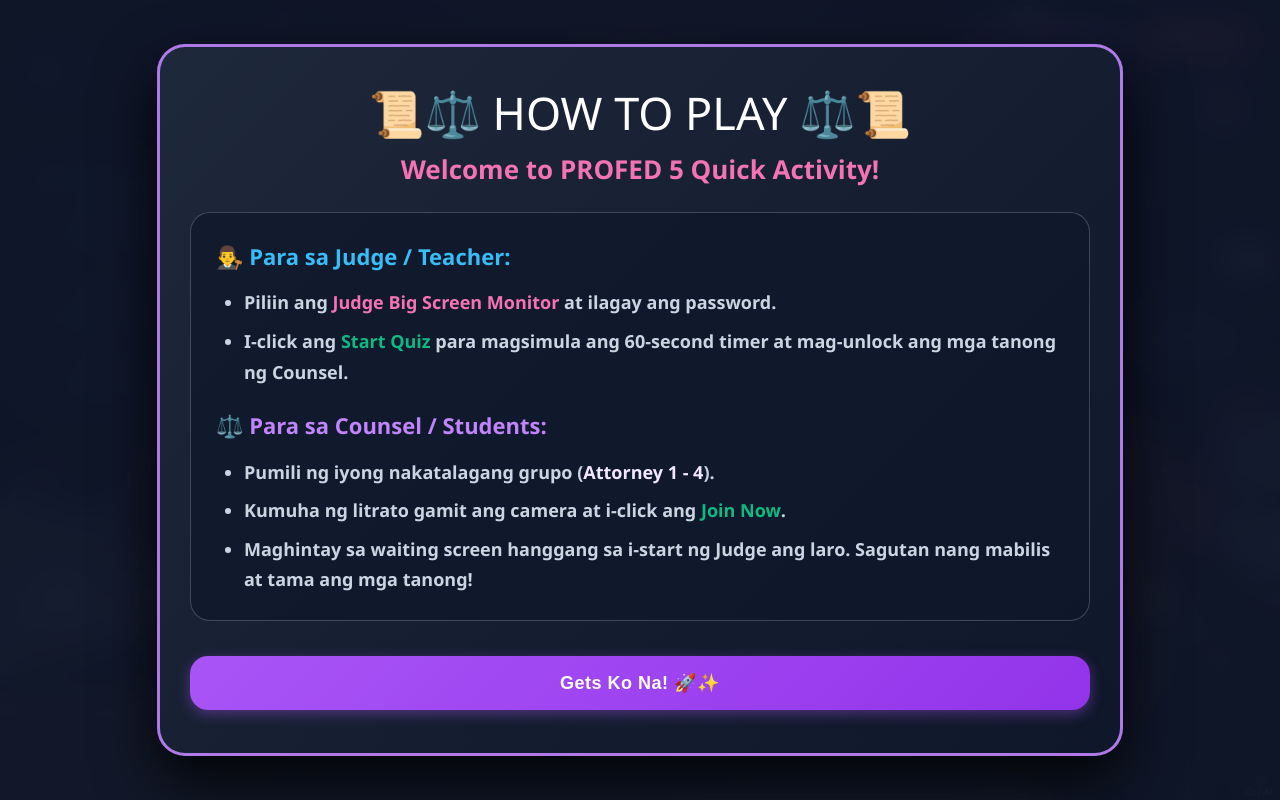
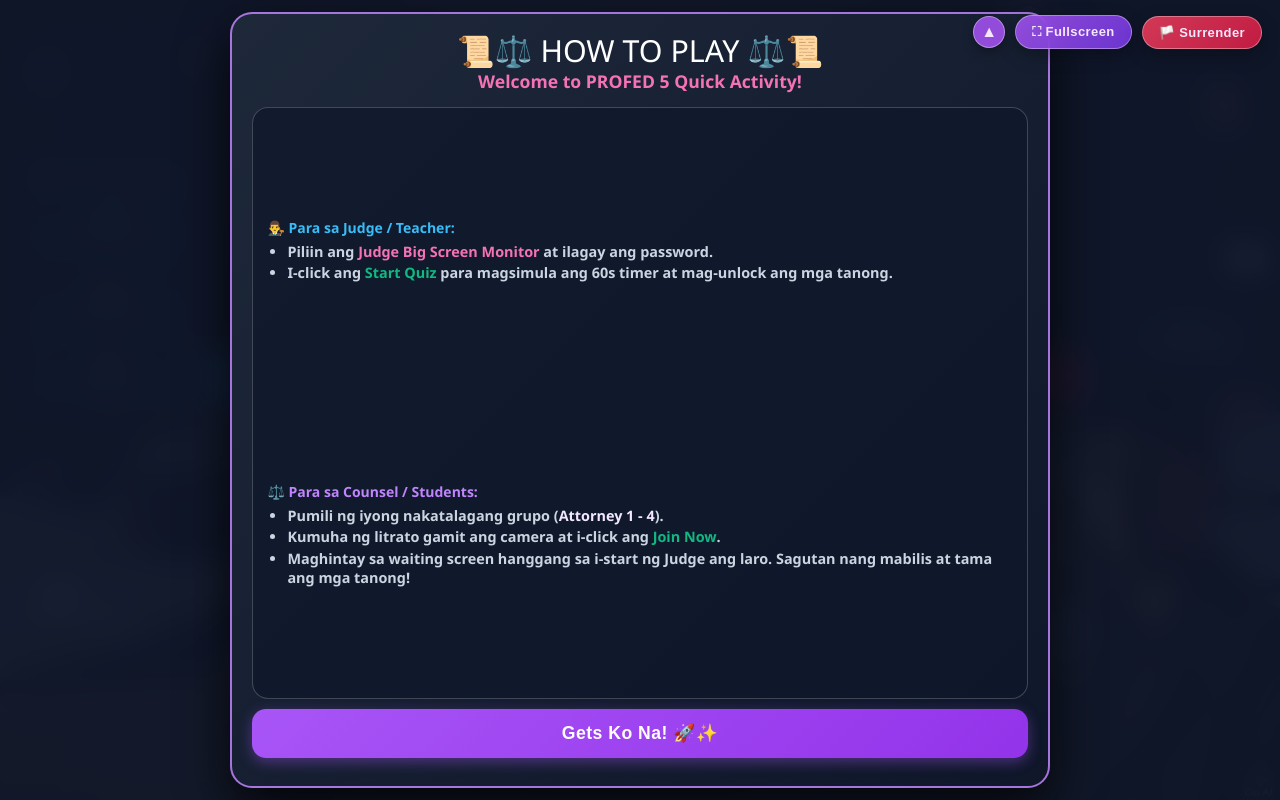
Before and after one commit to johnedwardcadayday08-svg/ProfEd-Quiz, a website: page index.html in a window 1280 px wide. Drawn offline with nearby package versions, Linux system fonts and the light colour scheme; no server answers; a script that the page names is missing.

Commit message:
Add files via upload

```diff
--- a/index.html
+++ b/index.html
@@ -148,9 +148,9 @@
 
         .top-controls {
             position: fixed;
-            top: 22px;
-            right: 25px;
-            z-index: 10005;
+            top: 15px;
+            right: 18px;
+            z-index: 100005; /* High z-index to stay above instructions modal */
             display: flex;
             gap: 10px;
             align-items: center;
@@ -172,7 +172,7 @@
             font-weight: bold;
             box-shadow: 0 4px 12px rgba(0, 0, 0, 0.3);
             backdrop-filter: blur(8px);
-            z-index: 10006;
+            z-index: 100006;
         }
 
         .control-btn {
@@ -1080,11 +1080,58 @@
         @media (max-width: 768px) {
             .left-suspects-sidebar { display: none !important; }
         }
+
+        /* AUTO-FITTING NO-SCROLL INSTRUCTIONS MODAL RESPONSIVE STYLES */
+        .instructions-responsive-box {
+            display: flex;
+            flex-direction: column;
+            justify-content: space-between;
+            height: 100%;
+            box-sizing: border-box;
+        }
+
+        .inst-title {
+            font-size: clamp(20px, 3.8vh, 32px);
+            margin: 0 0 2px 0;
+            line-height: 1.1;
+        }
+
+        .inst-subtitle {
+            color: #f472b6;
+            margin: 2px 0 8px 0;
+            font-size: clamp(13px, 2.2vh, 18px);
+            font-weight: 800;
+        }
+
+        .inst-content-card {
+            text-align: left;
+            font-size: clamp(11.5px, 1.8vh, 15px);
+            color: #f3e8ff;
+            line-height: 1.35;
+            margin: 6px 0;
+            background: rgba(15, 23, 42, 0.7);
+            padding: clamp(8px, 1.8vh, 16px);
+            border-radius: 16px;
+            border: 1.5px solid rgba(255, 255, 255, 0.2);
+            flex: 1;
+            display: flex;
+            flex-direction: column;
+            justify-content: space-around;
+        }
+
+        .inst-btn {
+            width: 100%;
+            padding: clamp(10px, 1.8vh, 14px) !important;
+            font-size: clamp(14px, 2.2vh, 18px) !important;
+            font-weight: 900 !important;
+            margin-top: 4px !important;
+            border-radius: 14px !important;
+        }
     </style>
 </head>
 <body>
 
-    <!-- TOP CONTROLS -->
+    <!-- TOP CONTROLS (ALWAYS VISIBLE ABOVE INSTRUCTIONS) -->
     <div class="top-controls" id="top-controls-group">
         <button class="toggle-controls-btn" id="toggle-arrow-btn" onclick="toggleTopControls()" title="Toggle">▲</button>
         <button class="control-btn" id="fs-btn" onclick="toggleFullScreen()">⛶ Fullscreen</button>
@@ -1132,28 +1179,34 @@
         <p>📱 SCAN TO JOIN</p>
     </div>
 
-    <!-- FULLSCREEN & MALALAMIG/MALALAKING FONT INSTRUCTIONS MODAL -->
-    <div class="modal-overlay" id="instructions-modal" style="display: flex; position: fixed; top: 0; left: 0; width: 100vw; height: 100vh; z-index: 99999; background: rgba(15, 23, 42, 0.95); backdrop-filter: blur(16px); padding: 20px; box-sizing: border-box; overflow-y: auto;">
-        <div class="modal-card" style="max-width: 900px; width: 100%; border: 3px solid rgba(192, 132, 252, 0.9); border-radius: 28px; padding: 35px 30px; box-shadow: 0 25px 60px rgba(0,0,0,0.85); background: linear-gradient(135deg, rgba(30, 41, 59, 0.98), rgba(15, 23, 42, 0.99)); text-align: center; margin: auto;">
-            <div style="font-size: 45px; margin-bottom: 8px;">📜⚖️ HOW TO PLAY ⚖️📜</div>
-            <h2 style="color: #f472b6; margin-top: 0; font-size: 26px; font-weight: 800;">Welcome to PROFED 5 Quick Activity!</h2>
-
-            <div style="text-align: left; font-size: 18px; color: #f3e8ff; line-height: 1.7; margin: 25px 0; background: rgba(15, 23, 42, 0.7); padding: 25px; border-radius: 20px; border: 1.5px solid rgba(255, 255, 255, 0.2);">
-                <p style="margin: 0 0 12px 0; font-size: 22px; color: #38bdf8;"><strong>👨‍⚖️ Para sa Judge / Teacher:</strong></p>
-                <ul style="margin: 0 0 20px 0; padding-left: 28px; color: #cbd5e1; font-weight: 600;">
-                    <li style="margin-bottom: 8px;">Piliin ang <b style="color: #f472b6;">Judge Big Screen Monitor</b> at ilagay ang password.</li>
-                    <li>I-click ang <b style="color: #10b981;">Start Quiz</b> para magsimula ang 60-second timer at mag-unlock ang mga tanong ng Counsel.</li>
-                </ul>
-
-                <p style="margin: 0 0 12px 0; font-size: 22px; color: #c084fc;"><strong>⚖️ Para sa Counsel / Students:</strong></p>
-                <ul style="margin: 0; padding-left: 28px; color: #cbd5e1; font-weight: 600;">
-                    <li style="margin-bottom: 8px;">Pumili ng iyong nakatalagang grupo (<b style="color: #f3e8ff;">Attorney 1 - 4</b>).</li>
-                    <li style="margin-bottom: 8px;">Kumuha ng litrato gamit ang camera at i-click ang <b style="color: #10b981;">Join Now</b>.</li>
-                    <li>Maghintay sa waiting screen hanggang sa i-start ng Judge ang laro. Sagutan nang mabilis at tama ang mga tanong!</li>
-                </ul>
+    <!-- NO-SCROLL AUTO-FIT INSTRUCTIONS MODAL (WORKS IN NORMAL & FULLSCREEN) -->
+    <div class="modal-overlay" id="instructions-modal" style="display: flex; position: fixed; top: 0; left: 0; width: 100vw; height: 100vh; z-index: 100000; background: rgba(15, 23, 42, 0.94); backdrop-filter: blur(14px); padding: 12px; box-sizing: border-box; overflow: hidden;">
+        <div class="modal-card instructions-responsive-box" style="max-width: 820px; width: 100%; max-height: calc(100vh - 24px); border: 2.5px solid rgba(192, 132, 252, 0.85); border-radius: 22px; padding: clamp(14px, 2.5vh, 26px); box-shadow: 0 20px 50px rgba(0,0,0,0.8); background: linear-gradient(135deg, rgba(30, 41, 59, 0.98), rgba(15, 23, 42, 0.99)); text-align: center; margin: auto;">
+            <div>
+                <div class="inst-title">📜⚖️ HOW TO PLAY ⚖️📜</div>
+                <div class="inst-subtitle">Welcome to PROFED 5 Quick Activity!</div>
             </div>
 
-            <button class="btn animated-main-btn" style="width: 100%; padding: 18px; font-size: 22px; font-weight: 900; margin-top: 10px; border-radius: 18px;" onclick="closeInstructionsModal()">Gets Ko Na! 🚀✨</button>
+            <div class="inst-content-card">
+                <div>
+                    <p style="margin: 0 0 4px 0; color: #38bdf8; font-weight: bold;"><strong>👨‍⚖️ Para sa Judge / Teacher:</strong></p>
+                    <ul style="margin: 0; padding-left: 20px; color: #cbd5e1; font-weight: 600;">
+                        <li style="margin-bottom: 2px;">Piliin ang <b style="color: #f472b6;">Judge Big Screen Monitor</b> at ilagay ang password.</li>
+                        <li>I-click ang <b style="color: #10b981;">Start Quiz</b> para magsimula ang 60s timer at mag-unlock ang mga tanong.</li>
+                    </ul>
+                </div>
+
+                <div style="margin-top: 8px;">
+                    <p style="margin: 0 0 4px 0; color: #c084fc; font-weight: bold;"><strong>⚖️ Para sa Counsel / Students:</strong></p>
+                    <ul style="margin: 0; padding-left: 20px; color: #cbd5e1; font-weight: 600;">
+                        <li style="margin-bottom: 2px;">Pumili ng iyong nakatalagang grupo (<b style="color: #f3e8ff;">Attorney 1 - 4</b>).</li>
+                        <li style="margin-bottom: 2px;">Kumuha ng litrato gamit ang camera at i-click ang <b style="color: #10b981;">Join Now</b>.</li>
+                        <li>Maghintay sa waiting screen hanggang sa i-start ng Judge ang laro. Sagutan nang mabilis at tama ang mga tanong!</li>
+                    </ul>
+                </div>
+            </div>
+
+            <button class="btn animated-main-btn inst-btn" onclick="closeInstructionsModal()">Gets Ko Na! 🚀✨</button>
         </div>
     </div>
 
@@ -1460,6 +1513,7 @@
         // AUDIO SOUND EFFECTS & SUSPENSE BACKGROUND BGM
         let audioCtx = null;
         let suspenseBgmAudio = null;
+        let lastUrgentBeepTime = 0;
 
         function initAudio() {
             if (!audioCtx) {
@@ -1490,9 +1544,29 @@
             } catch(e) {}
         }
 
+        function playUrgentThrillBeep() {
+            try {
+                initAudio();
+                const now = Date.now();
+                if (now - lastUrgentBeepTime < 900) return; // Prevent sound overlap
+                lastUrgentBeepTime = now;
+
+                const osc = audioCtx.createOscillator();
+                const gain = audioCtx.createGain();
+                osc.type = 'sawtooth';
+                osc.frequency.setValueAtTime(140, audioCtx.currentTime);
+                osc.frequency.exponentialRampToValueAtTime(70, audioCtx.currentTime + 0.25);
+                gain.gain.setValueAtTime(0.35, audioCtx.currentTime);
+                gain.gain.linearRampToValueAtTime(0.01, audioCtx.currentTime + 0.25);
+                osc.connect(gain);
+                gain.connect(audioCtx.destination);
+                osc.start();
+                osc.stop(audioCtx.currentTime + 0.25);
+            } catch(e) {}
+        }
+
         function startSuspenseBgm() {
             try {
-                // Looping suspense ambient drone sound
                 const bufferSize = audioCtx.sampleRate * 2;
                 const buffer = audioCtx.createBuffer(1, bufferSize, audioCtx.sampleRate);
                 const data = buffer.getChannelData(0);
@@ -1856,6 +1930,7 @@
             if (timer <= 15 && timer > 0) {
                 document.body.classList.add('urgent-warning-glow');
                 if (floatBadge) floatBadge.classList.add('urgent-red');
+                playUrgentThrillBeep();
             } else {
                 document.body.classList.remove('urgent-warning-glow');
                 if (floatBadge) floatBadge.classList.remove('urgent-red');
```
